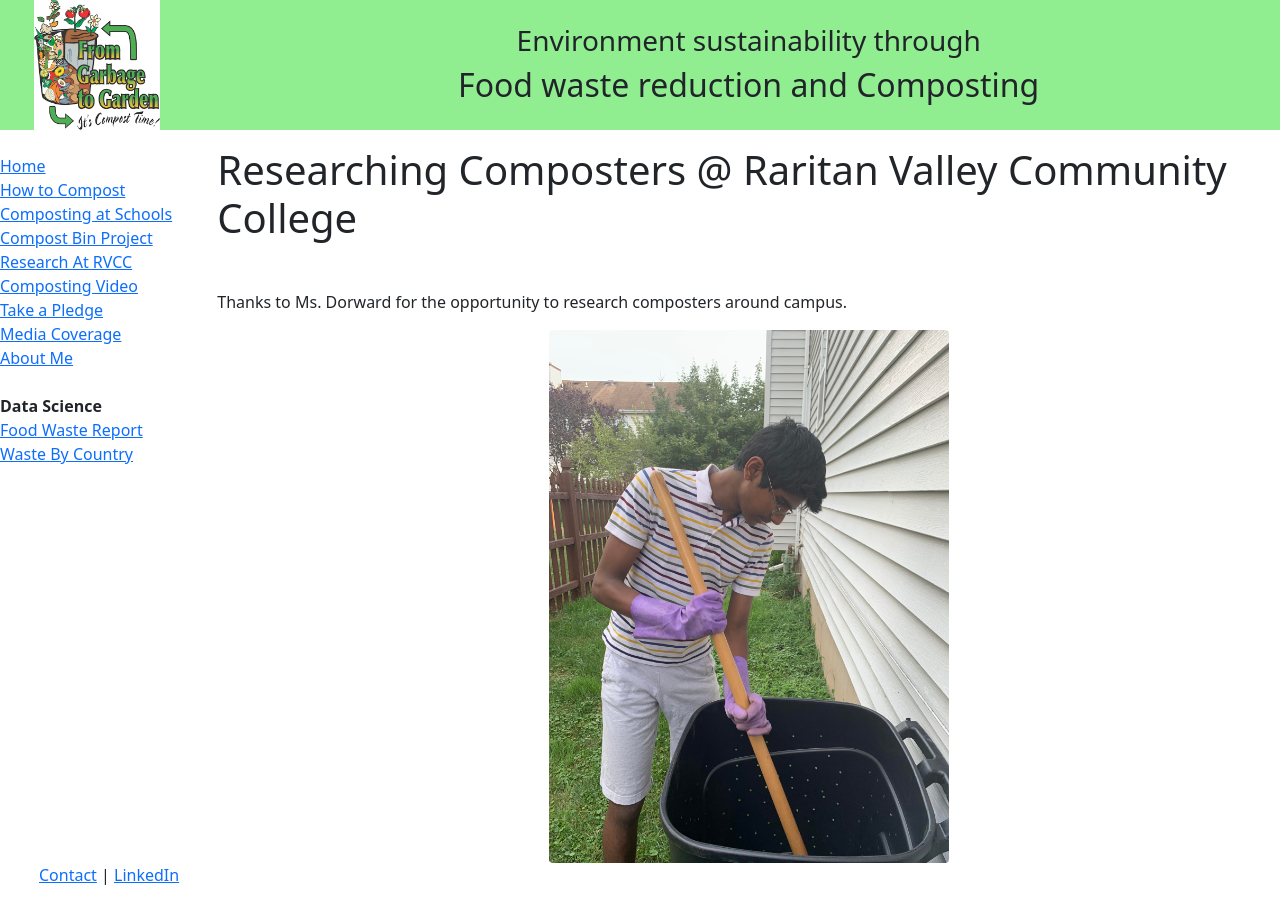
After one commit to akhil-arularasu/food_waste, a Django app: page /foodwaste/Research_At_RVCC in a window 1280 px wide. The commit adds this page. Run offline with Django 3.2, Linux system fonts and the light colour scheme; some libraries are stand-ins or nearby versions.

Commit message:
Change made for RVCC research

```diff
--- /dev/null
+++ b/foodwaste/templates/foodwaste/Research_At_RVCC.html
@@ -0,0 +1,16 @@
+{% extends "personal/header.html" %}
+
+{% block content %}
+<p>
+	<h1>Researching Composters @ Raritan Valley Community College </h1>
+	<br>
+	<p>
+
+	</p>
+	<p>
+Thanks to Ms. Dorward for the opportunity to research composters around campus.
+</p>
+	<p>
+	</p>
+<img src="/static/img/akhil-compost.jpg" class="rounded mx-auto d-block" width="400px" style='max-height:1500px;' alt="face">
+{% endblock %}
--- a/foodwaste/urls.py
+++ b/foodwaste/urls.py
@@ -29,4 +29,6 @@ urlpatterns = [
       path('about', views.about, name='about'),
       path('press-coverage', views.press_coverage, name='press-coverage'),
       path('foodwaste-report', views.foodwaste_report, name='foodwaste_report'),
+      path('Research_At_RVCC', views.Research_At_RVCC, name='Research_At_RVCC'),
+
 ]
--- a/foodwaste/views.py
+++ b/foodwaste/views.py
@@ -135,6 +135,10 @@ def milltownschool(request):
 def foodwaste_report(request):
 	return render(request,'foodwaste/foodwaste-report.html')
 
+def Research_At_RVCC(request):
+	return render(request,'foodwaste/Research_At_RVCC.html')
+
+
 def pledge_info_view(request):
 	form = forms.PledgeForm()
 
--- a/personal/templates/personal/header.html
+++ b/personal/templates/personal/header.html
@@ -40,6 +40,7 @@
 				<li class="nav-item"><a href='/foodwaste/compost'>How to Compost</a></li>
 				<li class="nav-item"><a href='/foodwaste/compost-school'>Composting at Schools</a></li>
 				<li class="nav-item"><a href='/foodwaste/milltown-school'>Compost Bin Project</a></li>
+				<li class="nav-item"><a href='/foodwaste/Research_At_RVCC'>Research At RVCC</a></li>
 				<li class="nav-item"><a href='/foodwaste/compost-demo'>Composting Video</a></li>
 				<li class="nav-item"><a href='/foodwaste/pledge'>Take a Pledge</a></li>
 				<li class="nav-item"><a href='/foodwaste/press-coverage'>Media Coverage</a></li>
```
